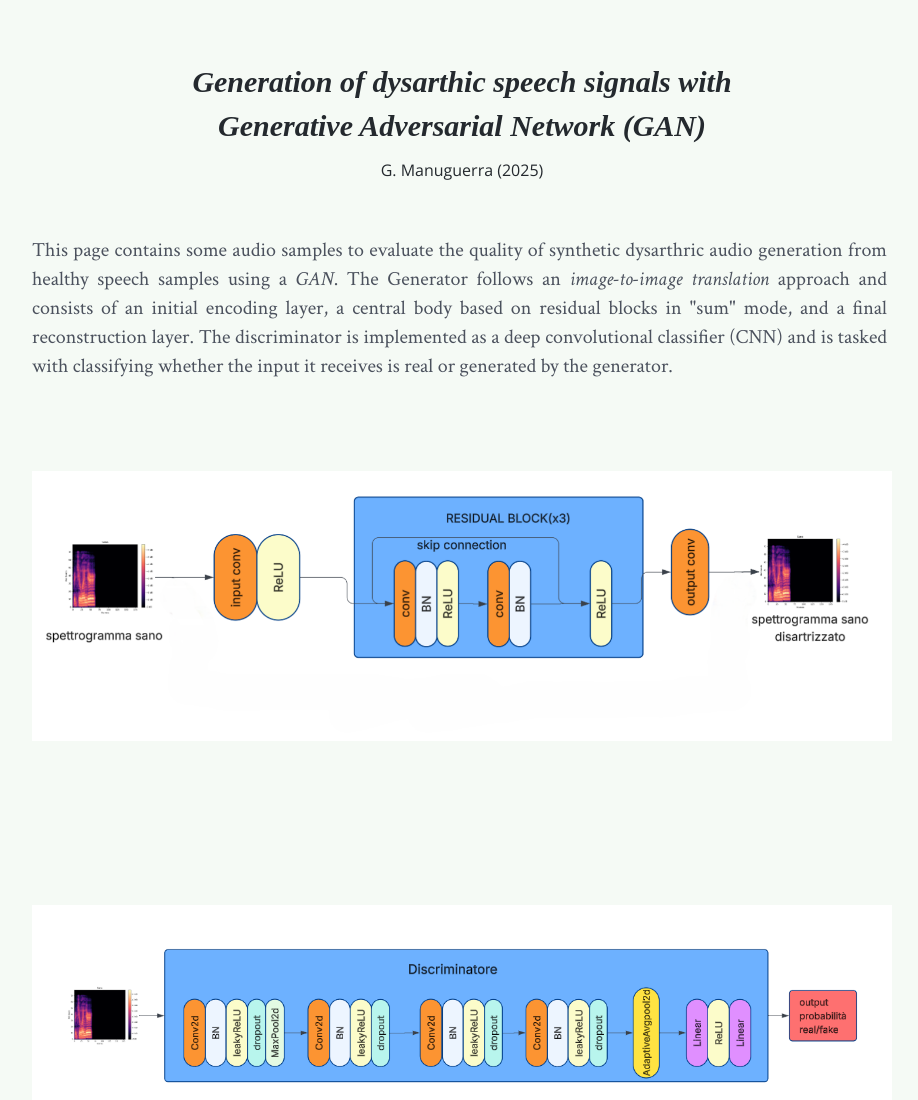
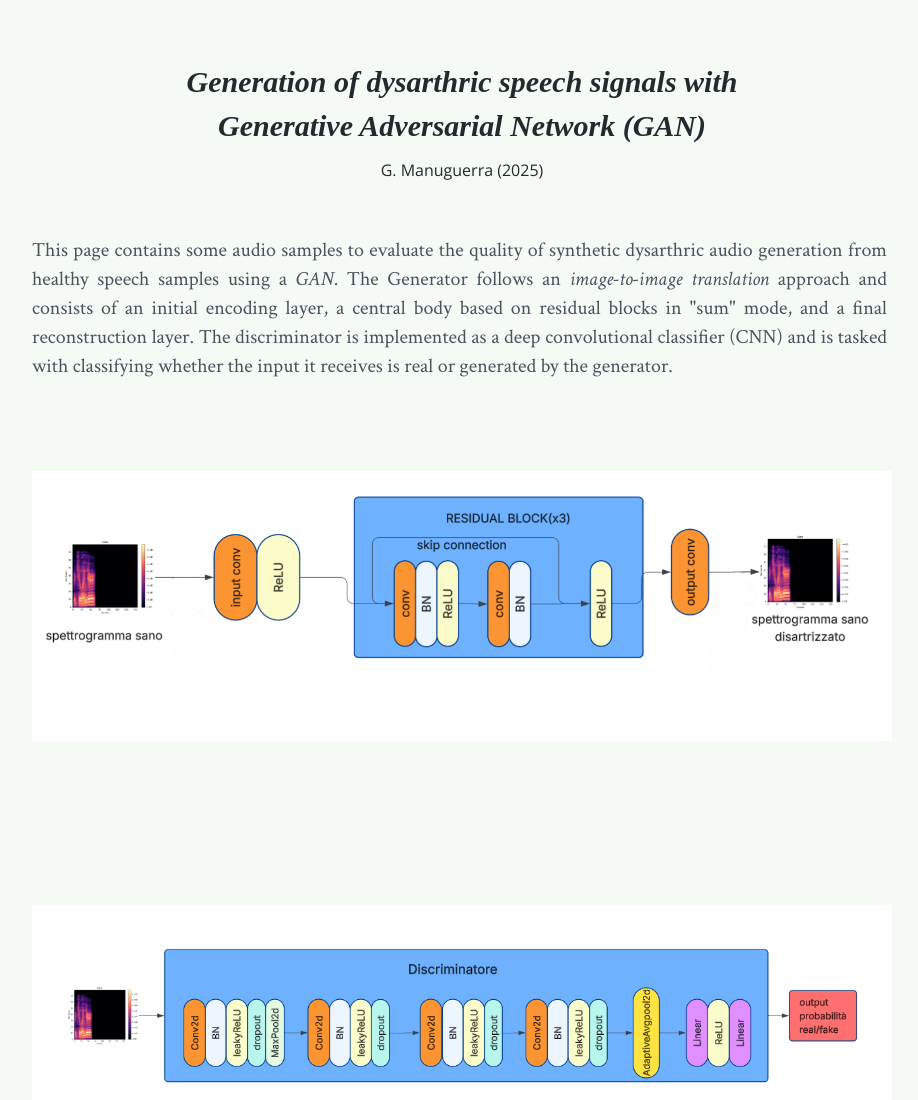
Before and after one commit to GIOMANU01/Dys_GAN_synth_audio, a plain HTML site: page index.html in a window 1280 px wide. Shown: the top 1100 px of the page, without its empty margins (178-1096 px from the left). Drawn offline with nearby package versions, Linux system fonts and the light colour scheme.

Commit message:
Update index.html

```diff
--- a/index.html
+++ b/index.html
@@ -15,7 +15,7 @@
 <body>
 
     <div class='section'>
-        <h2 class="italicized_h2">Generation of dysarthic speech signals with <br> Generative Adversarial Network (GAN)</h2>
+        <h2 class="italicized_h2">Generation of dysarthric speech signals with <br> Generative Adversarial Network (GAN)</h2>
 	<h4>G. Manuguerra (2025)</h4>
 	<br>
 	<p align="justify">This page contains some audio samples to evaluate the quality of synthetic dysarthric audio generation from healthy speech samples using a <em>GAN</em>. The Generator follows an <em>image-to-image translation</em> approach and consists of an initial encoding layer, a central body based on residual blocks in "sum" mode, and a final reconstruction layer. The discriminator is implemented as a deep convolutional classifier (CNN) and is tasked with classifying whether the input it receives is real or generated by the generator.</p>
```
